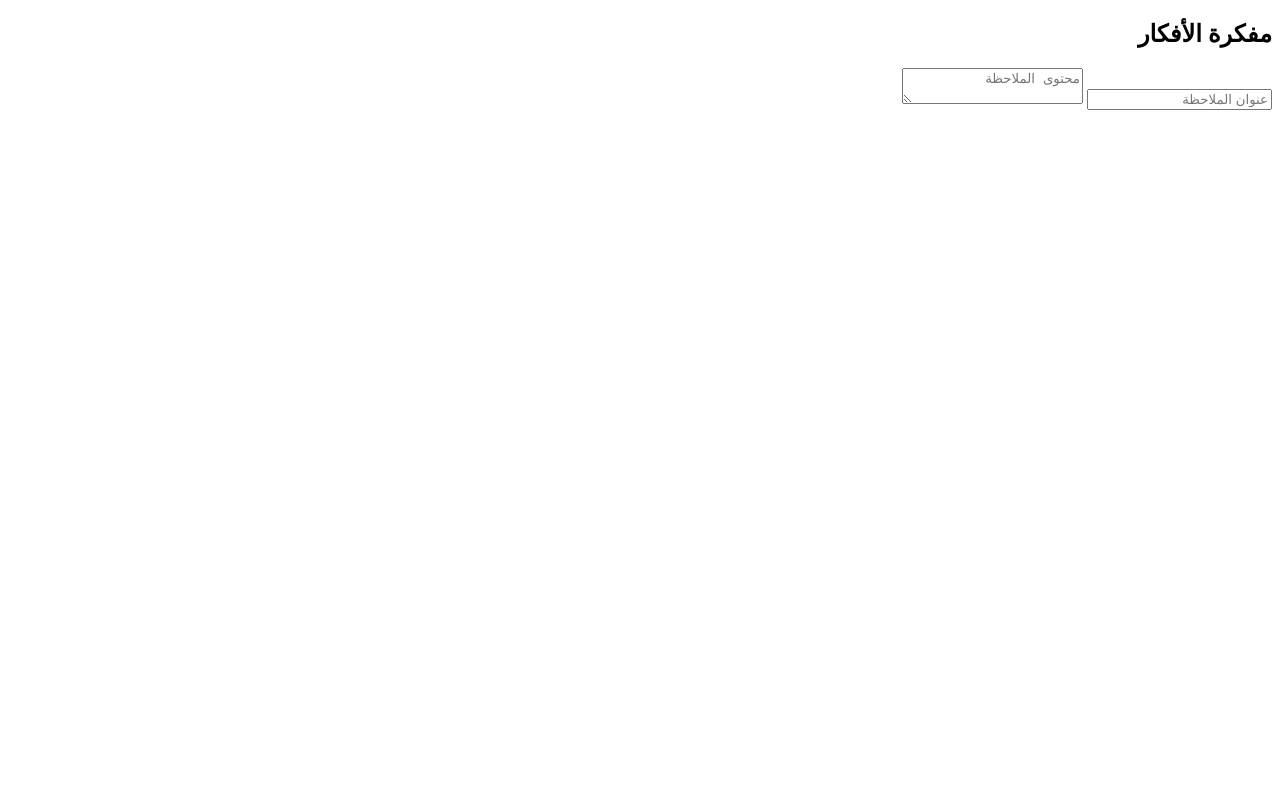
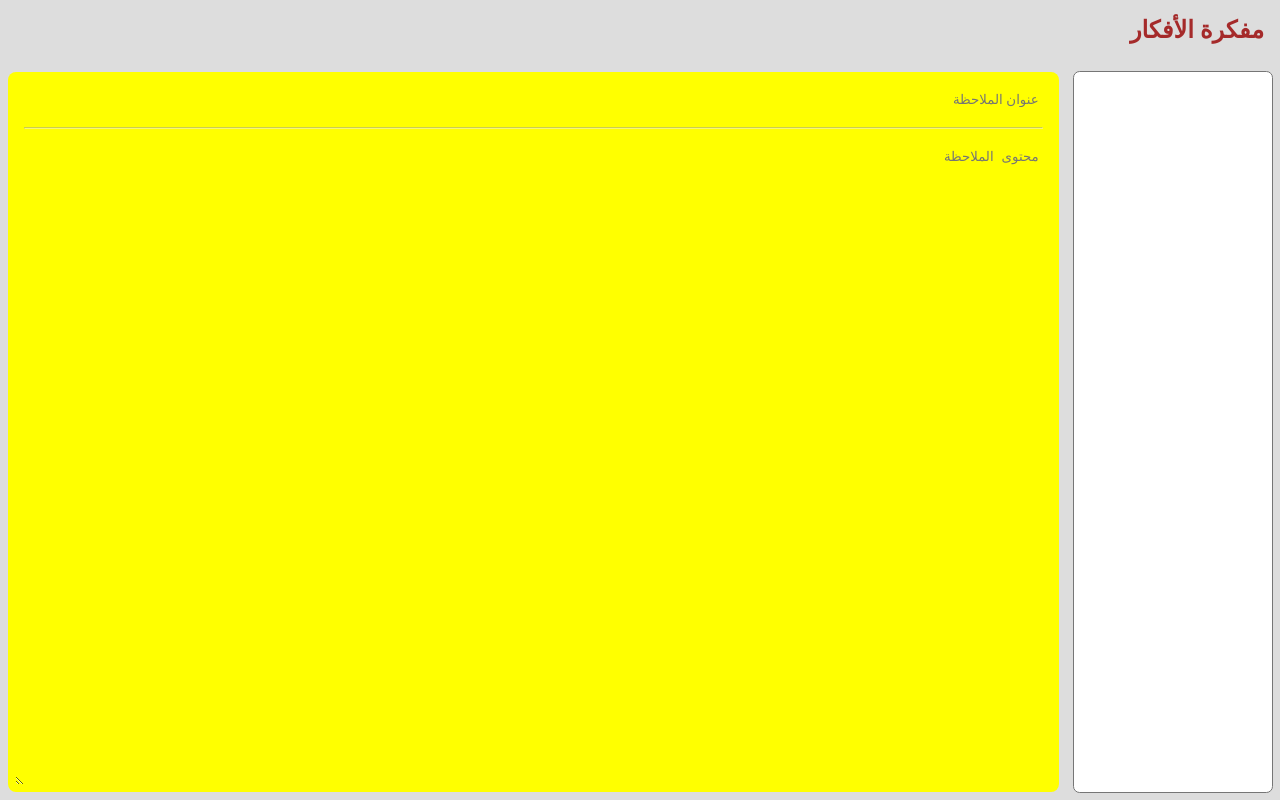
Before and after one commit to mosab059/ThoughtNote, a plain HTML site: page index.html in a window 1280 px wide. Drawn offline with Linux system fonts and the light colour scheme.

Commit message:
Initial design

```diff
--- a/css/app.css
+++ b/css/app.css
@@ -0,0 +1,52 @@
+* {
+  margin: 0;
+}
+
+html, body {
+  box-sizing: border-box;
+  height: 100%;
+  width: 100%;
+  background: #ddd;
+  overflow: hidden;
+}
+
+.navbar {
+  height: 2em;
+  padding: 0.5em;
+}
+
+.navbar, input, textarea, .note, .note-list {
+  color: brown;
+  border-radius: 0.5em;
+  margin: 0.5em;
+}
+
+.note { background: yellow; }
+
+input, textarea {
+  padding: 1em;
+  postition: relative;
+  display: block;
+  background: transparent;
+  border: 0;
+  outline: 0;
+}
+
+hr {
+  color: lightgrey;
+  opacity: 0.5;
+  margin: 0 1em;
+}
+
+.note-list {
+  width: 15em;
+  overflow: auto;
+}
+
+/* layouting */
+
+.row, .column { display: flex;}
+
+.column { flex-direction: column; }
+
+.flexible { flex: 1; }
--- a/index.html
+++ b/index.html
@@ -2,19 +2,21 @@
 <html lang="ar" dir="rtl">
   <head>
     <meta charset="utf8">
-    <meta name="viewport" content="width=device-width, initial-scale=1">
-    <link rel="stylesheet" href="css/app.css">
+    <meta name="viewport" content="width=device-width, height=device-height, initial-scale=1">
+    <link rel="stylesheet" type="text/css" href="css/app.css">
   </head>
-  <body>
-    <nav class="navbar">
+  <body class="flexible column">
+    <nav class="navbar row">
       <h1> مفكرة الأفكار </h1>
     </nav>
-    <div class="note-list"></div>
-    <div class="note">
-      <input type="text" id="note-title" placeholder="عنوان الملاحظة">
-      <textarea type="text" id="note-content" placeholder="محتوى الملاحظة"></textarea>
+    <div class="flexible row">
+      <select multiple class="note-list column"></select>
+      <div class="flexible note column">
+        <input class="row" type="text" id="note-title" placeholder="عنوان الملاحظة">
+        <hr>
+        <textarea  class="flexible row" type="text" id="note-content" placeholder="محتوى الملاحظة"></textarea>
+      </div>
     </div>
-    <!-- content goes here -->
-    <script src="js/app.js"></script>
+    <script type="text/javascript" src="js/app.js"></script>
   </body>
 </html>
```
